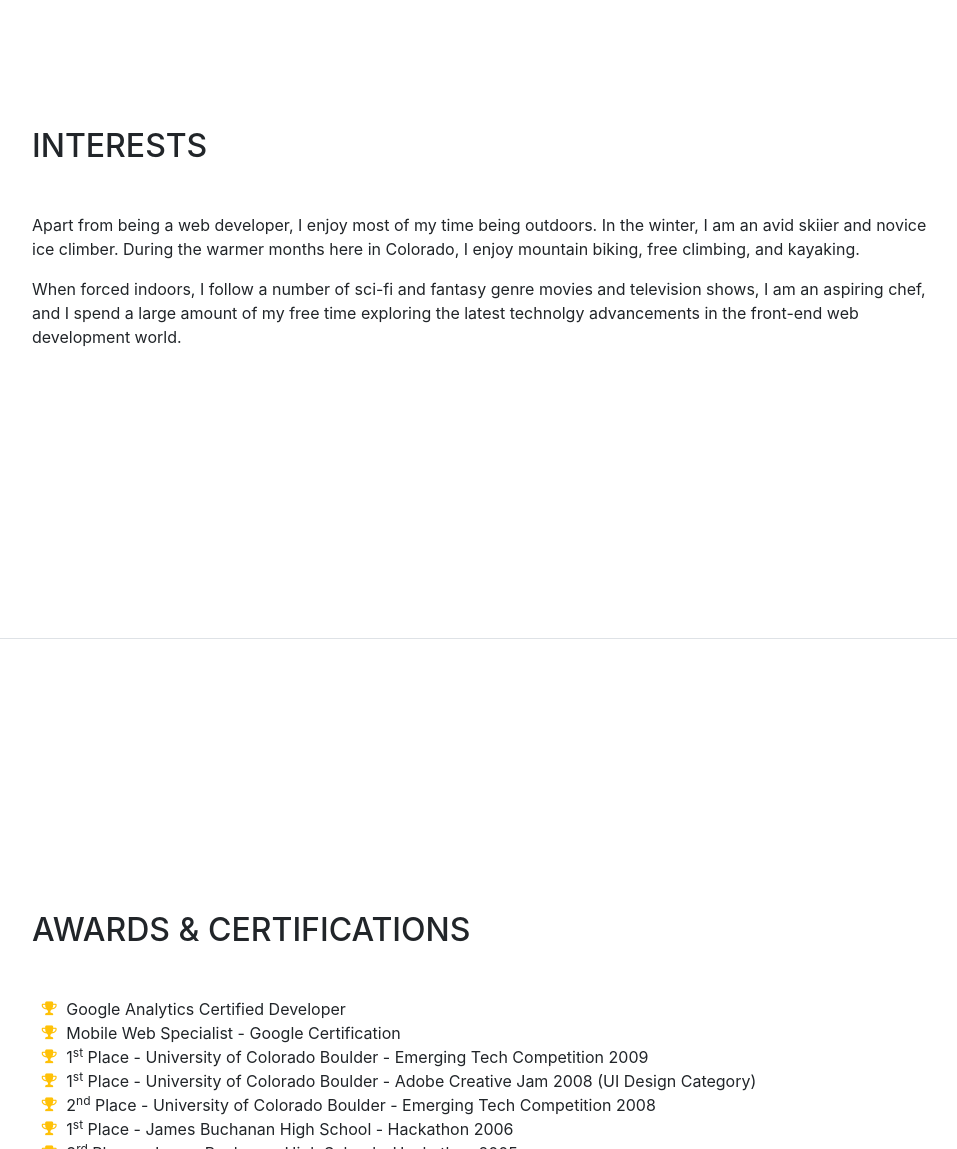
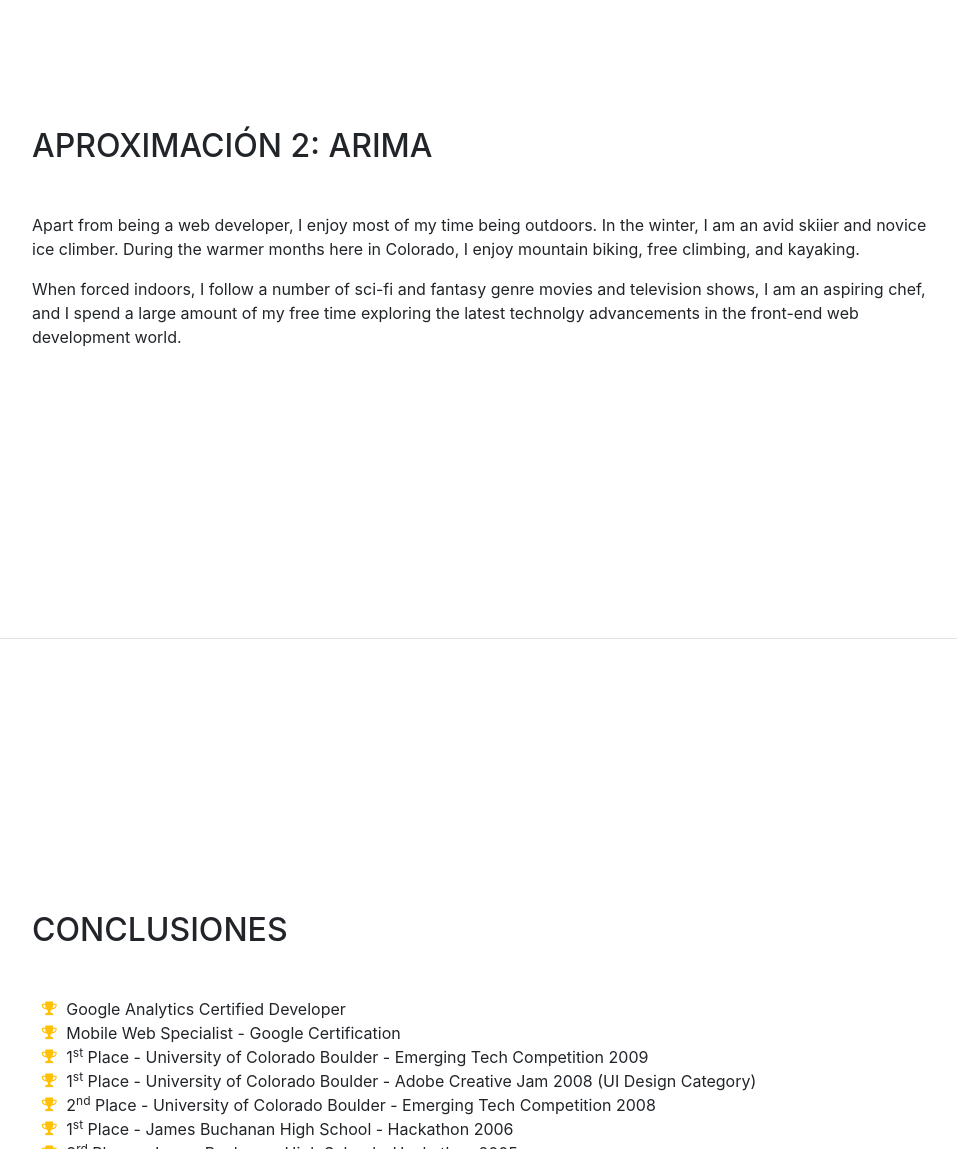
Before and after one commit to EnriqueRondan/CV-Enrique-Rondan, a website with bundled scripts: page index.html in a window 1280 px wide. Shown: the part 9720-10869 px from the top of the page, without its empty margins (288-1245 px from the left). Built offline with nearby package versions, Linux system fonts and the light colour scheme; a web font is replaced by a local one.

Commit message:
Update index.html

```diff
--- a/index.html
+++ b/index.html
@@ -215,7 +215,7 @@
 
       <section class="resume-section p-3 p-lg-5 d-flex flex-column" id="interests">
         <div class="my-auto">
-          <h2 class="mb-5">Interests</h2>
+          <h2 class="mb-5">Aproximación 2: Arima</h2>
           <p>Apart from being a web developer, I enjoy most of my time being outdoors. In the winter, I am an avid skiier and novice ice climber. During the warmer months here in Colorado, I enjoy mountain biking, free climbing, and kayaking.</p>
           <p class="mb-0">When forced indoors, I follow a number of sci-fi and fantasy genre movies and television shows, I am an aspiring chef, and I spend a large amount of my free time exploring the latest technolgy advancements in the front-end web development world.</p>
         </div>
@@ -223,7 +223,7 @@
 
       <section class="resume-section p-3 p-lg-5 d-flex flex-column" id="awards">
         <div class="my-auto">
-          <h2 class="mb-5">Awards &amp; Certifications</h2>
+          <h2 class="mb-5">Conclusiones</h2>
           <ul class="fa-ul mb-0">
             <li>
               <i class="fa-li fa fa-trophy text-warning"></i>
```
